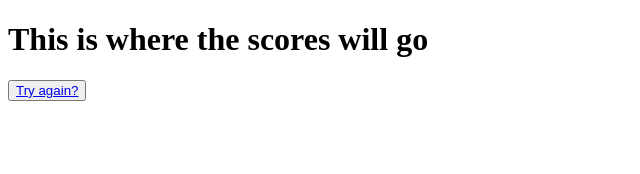
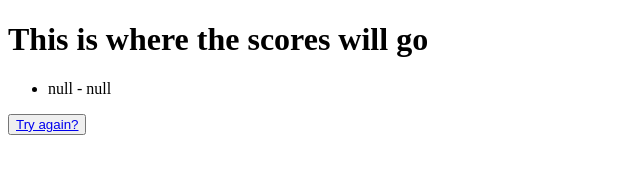
Before and after one commit to DanielTBonn/code-quiz, a plain HTML site: page scores.html in a window 1280 px wide. Shown: the whole page, without its empty margins (0-640 px from the left). Drawn offline with Linux system fonts and the light colour scheme.

Commit message:
added basic functionality for previous score results

```diff
--- a/assets/js/scores.js
+++ b/assets/js/scores.js
@@ -1,5 +1,7 @@
 var initials = localStorage.getItem("initials");
 var scores = localStorage.getItem("score");
+var ulEl = document.querySelector("#history");
+
 
 console.log(initials, scores);
 
@@ -17,3 +19,7 @@ console.log(items);
 
 localStorage.setItem("item", JSON.stringify(items));
 console.log(localStorage.getItem("item"));
+
+var listEl = document.createElement("li");
+listEl.textContent = items[0][0] + " - " + items[0][1];
+ulEl.append(listEl);
--- a/scores.html
+++ b/scores.html
@@ -9,6 +9,8 @@
     <h1>
         This is where the scores will go
     </h1>
+    <ul id="history">
+    </ul>
     <button class="ref"><a href="./index.html">Try again?</a></button>
     <script src="./assets/js/scores.js"></script>
 </body>
```
